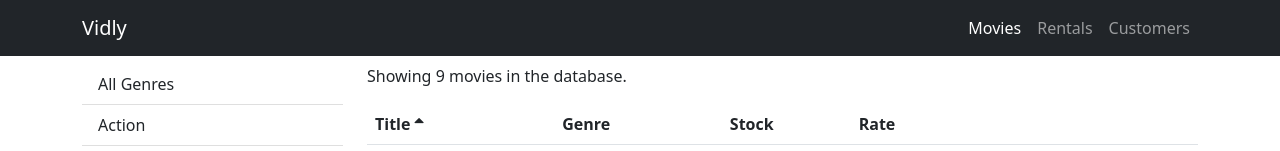
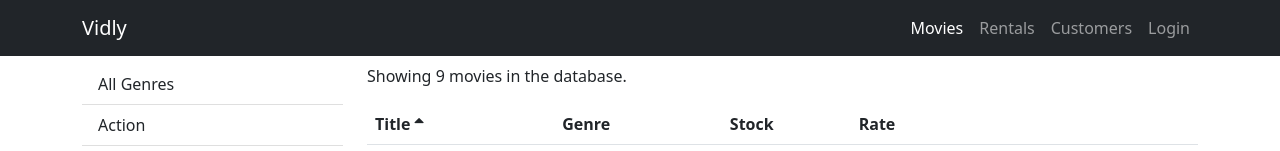
Before and after one commit to mhemanthkmr/vidly-react, a React (Create React App) app: page /movies in a window 1280 px wide. Shown: the top 151 px of the page. Built offline with nearby package versions, Linux system fonts and the light colour scheme.

Commit message:
Added NavLink for Login

```diff
--- a/src/components/common/navbar.jsx
+++ b/src/components/common/navbar.jsx
@@ -27,6 +27,11 @@ class Navbar extends Component {
                   Customers
                 </NavLink>
               </li>
+              <li className="nav-item">
+                <NavLink className="nav-link" to="/login">
+                  Login
+                </NavLink>
+              </li>
             </ul>
           </div>
         </div>
```
